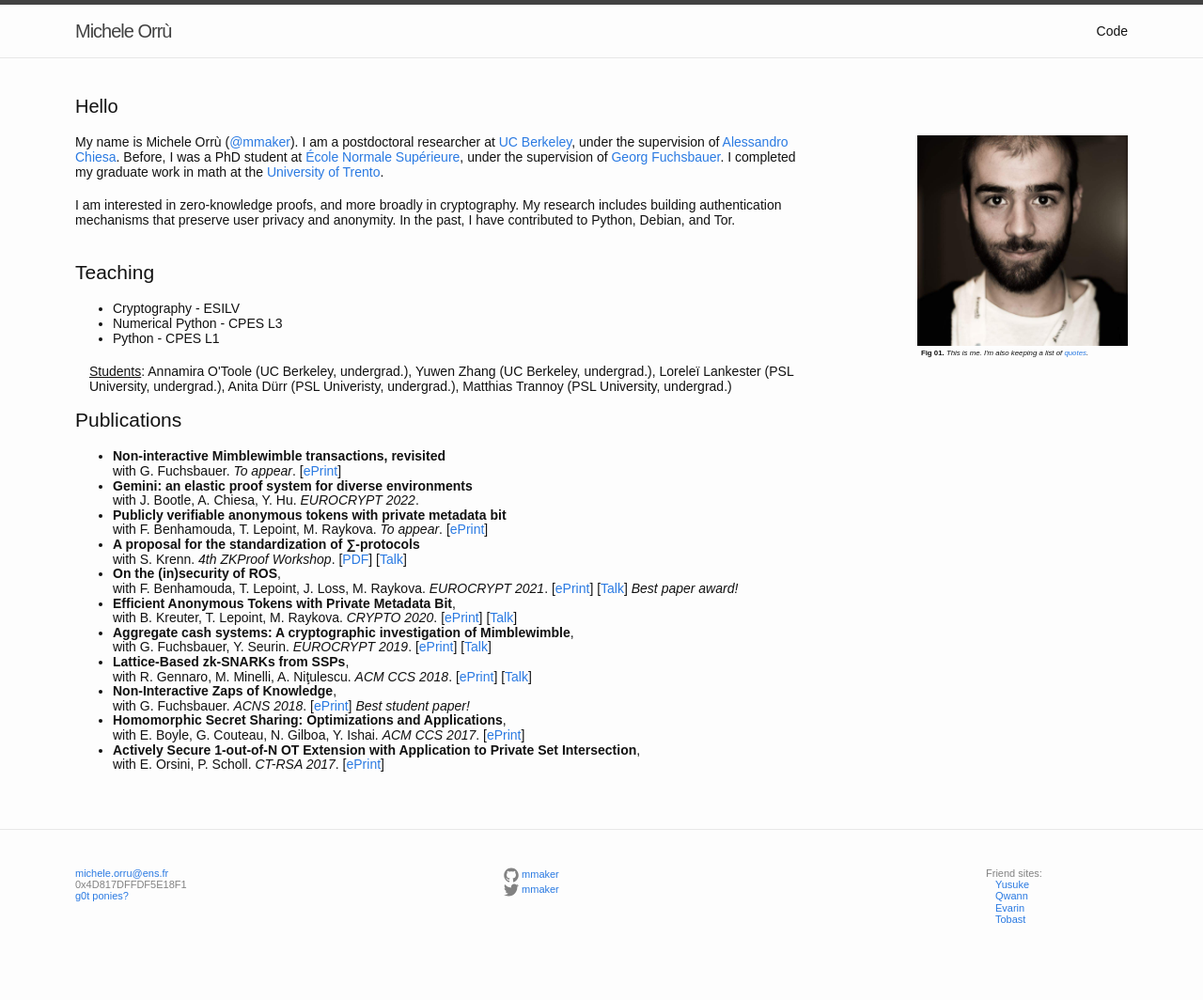
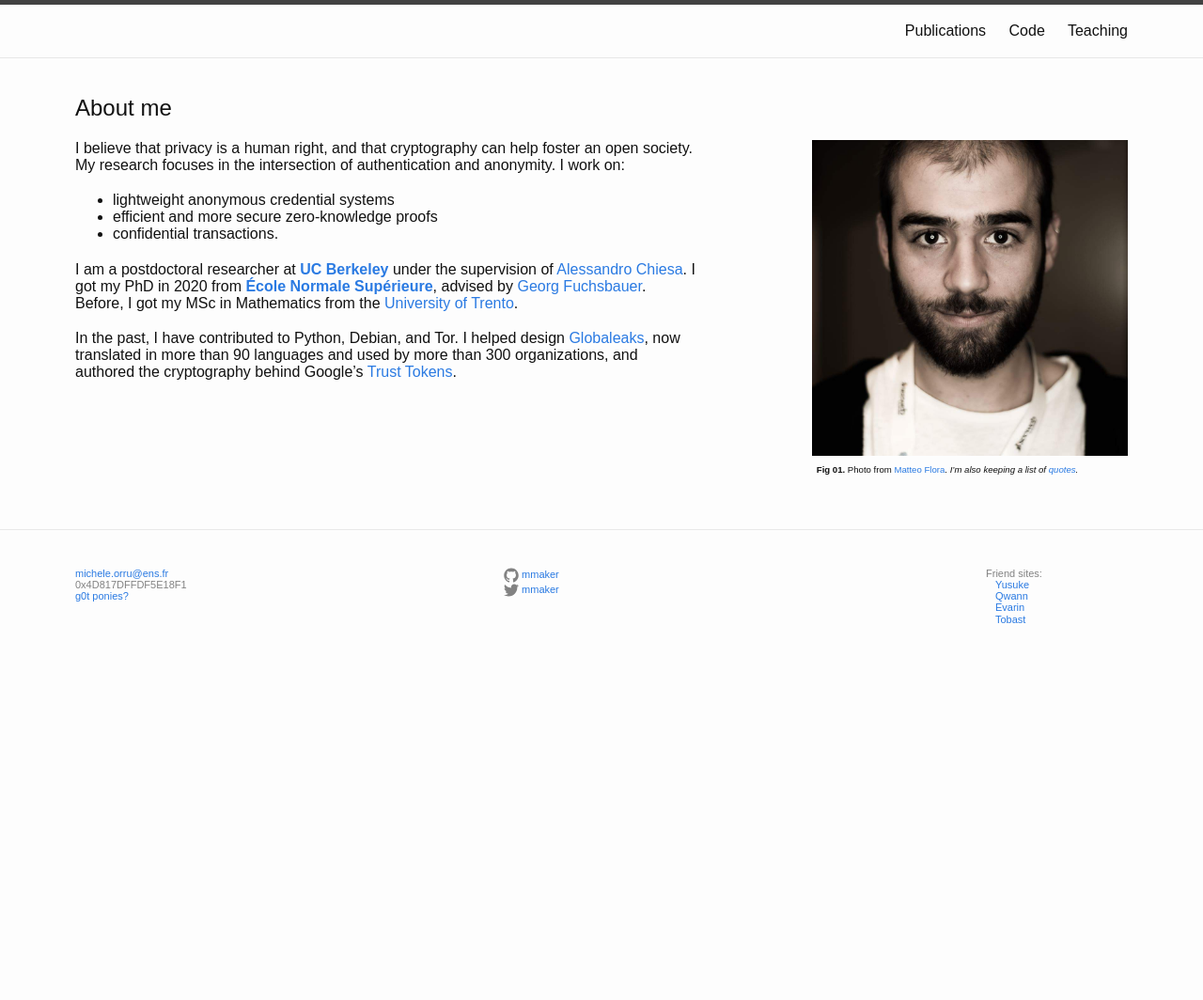
Before and after one commit to mmaker/mmaker.github.io, a Jekyll site: the page built from index.md, in a window 1280 px wide. Shown: the whole page at 94% size. Built offline with Jekyll 4.4.1, drawn with Linux system fonts in a browser that asks for light colours; nearby versions of some CDN libraries; our own code applies the rules of GitHub Pages for plain Markdown files; after the commit the page ends 900 px from its top, so only the background shows below that.

Commit message:
Creating a slick intro page.

```diff
--- a/_includes/header.html
+++ b/_includes/header.html
@@ -1,7 +1,9 @@
 <header class="site-header">
 
   <div class="wrapper">
-    <a class="site-title" href="{{ site.baseurl }}/">{{ site.title }}</a>
+    <!-- {% if page.path != "" %}
+    <a class="site-title" href="{{ site.baseurl }}">{{ site.title }}</a>
+    {% endif %} -->
 
     <nav class="site-nav">
       <a href="#" class="menu-icon">
@@ -14,7 +16,9 @@
 
       <div class="trigger">
 	<!-- <a class="page-link" href="{{ site.baseurl }}/notes.html">Notes</a> -->
-	<a class="page-link" href="{{ site.baseurl}}/code.html">Code</a>
+  <a class="page-link" href="{{ site.baseurl }}/publications.html">Publications</a>
+	<a class="page-link" href="{{ site.baseurl }}/code.html">Code</a>
+  <a class="page-link" href="{{ site.baseurl }}/teaching.html">Teaching</a>
       </div>
     </nav>
 
--- a/_sass/_base.scss
+++ b/_sass/_base.scss
@@ -55,6 +55,13 @@ img {
 figure > img {
     display: block;
 }
+
+sub {
+    font-size: $small-font-size;
+    padding: 0.5em;
+    line-height: 0.5;
+}
+
 
 figcaption {
     font-size: $small-font-size;
--- a/css/main.scss
+++ b/css/main.scss
@@ -7,9 +7,9 @@
 
 // Our variables
 $base-font-family: sans-serif;
-$base-font-size:   14px;
+$base-font-size:   16px;
 $base-font-weight: 400;
-$small-font-size:  $base-font-size * 0.56;
+$small-font-size:  $base-font-size * 0.6;
 $base-line-height: 1.115;
 
 $spacing-unit:     40px;
@@ -63,12 +63,12 @@ h1 {
 
 
 .col-1 {
-    width: 69%;
+    width: 59%;
     float: left;
 }
 
 .col-2 {
-    width: 20%;
+    width: 30%;
     float: right;
 
 }
--- a/index.html
+++ /dev/null
@@ -1,134 +0,0 @@
----
-layout: default
----
-
-<div class="home">
-
-
-  <h1 class="page-heading">Hello</h1>
-
-  <div class="col-1">
-    <p>
-      My name is Michele Orrù (<a href="https://twitter.com/mmaker">@mmaker</a>).
-
-      I am a postdoctoral researcher at <a href="https://eecs.berkeley.edu/">UC Berkeley</a>, under
-      the supervision of <a href="https://people.eecs.berkeley.edu/~alexch/">Alessandro Chiesa</a>.
-
-      Before, I was a PhD student at <a href="https://crypto.di.ens.fr/">École Normale Supérieure</a>,
-      under the supervision of <a href="https://www.di.ens.fr/~fuchsbau">Georg Fuchsbauer</a>.
-      I completed my graduate work in math
-      at the <a href="http://www.maths.unitn.it/en">University of Trento</a>.
-      <!-- I <a href="defense.html">defended</a> in April 2020. -->
-    </p>
-    <p>
-      I am interested in zero-knowledge proofs, and more broadly in cryptography.
-      My research includes building authentication mechanisms that preserve
-      user privacy and anonymity.
-
-      In the past, I have contributed to Python, Debian, and Tor.
-    </p>
-
-    <br />
-    <h2>Teaching</h2>
-    <ul>
-      <li>Cryptography - ESILV </li>
-      <li>Numerical Python - CPES L3</li>
-      <li>Python - CPES L1 </li>
-    </ul>
-    <div style="margin-left:15px"> <u>Students</u>: Annamira O'Toole (UC Berkeley, undergrad.), Yuwen Zhang (UC Berkeley, undergrad.), Loreleï Lankester (PSL University, undergrad.), Anita Dürr (PSL Univeristy, undergrad.), Matthias Trannoy (PSL University, undergrad.)</div>
-
-    <br/>
-    <h2>Publications</h2>
-    <ul>
-      <li>
-        <b>Non-interactive Mimblewimble transactions, revisited</b>
-        <br />
-        <smpcs>with G. Fuchsbauer</smpcs>.
-        <i>To appear</i>.
-        [<a href="https://eprint.iacr.org/2022/265">ePrint</a>]
-      <li>
-        <b>Gemini: an elastic proof system for diverse environments</b>
-        <br />
-        <smpcs>with J. Bootle, A. Chiesa, Y. Hu</smpcs>.
-        <i>EUROCRYPT 2022</i>.
-      <li>
-        <b>Publicly verifiable anonymous tokens with private metadata bit</b>
-        <br />
-        <smpcs>with F. Benhamouda, T. Lepoint, M. Raykova</smpcs>.
-        <i>To appear</i>.
-        [<a href="https://eprint.iacr.org/2022/004">ePrint</a>]
-      <li>
-        <b>A proposal for the standardization of ∑-protocols</b>
-        <br />
-        <smpcs>with S. Krenn</smpcs>.
-        <i>4th ZKProof Workshop</i>.
-        [<a href="https://docs.zkproof.org/pages/standards/accepted-workshop4/proposal-sigma.pdf">PDF</a>]
-        [<a href="https://www.youtube.com/watch?v=bh0hBwxOiVI">Talk</a>]
-      <li>
-        <b>On the (in)security of ROS</b>,
-        <br />
-        <smpcs>with F. Benhamouda, T. Lepoint, J. Loss, M. Raykova</smpcs>.
-        <i>EUROCRYPT 2021</i>.
-        [<a href="https://eprint.iacr.org/2020/945">ePrint</a>]
-        [<a href="https://youtu.be/jrtwNV9KEFU?t=2116">Talk</a>]
-        <emsp> <i> Best paper award! </i>
-      <li>
-        <b> Efficient Anonymous Tokens with Private Metadata Bit</b>,
-        <br />
-        <smpcs>with B. Kreuter, T. Lepoint, M. Raykova</smpcs>.
-        <i>CRYPTO 2020</i>.
-        [<a href="https://eprint.iacr.org/2020/072">ePrint</a>]
-	[<a href="https://www.youtube.com/watch?v=uk3WOFaasCQ">Talk</a>]
-      <li>
-        <b> Aggregate cash systems: A cryptographic investigation of Mimblewimble</b>,
-        <br />
-        <smpcs>with G. Fuchsbauer, Y. Seurin</smpcs>.
-        <i>EUROCRYPT 2019</i>.
-        [<a href="https://eprint.iacr.org/2018/1039">ePrint</a>]
-	[<a href="https://www.youtube.com/watch?v=6AuYdbVrYps">Talk</a>]
-      <li>
-        <b> Lattice-Based zk-SNARKs from SSPs</b>,
-        <br />
-        <smpcs>with R. Gennaro, M. Minelli, A. Niţulescu</smpcs>.
-        <i>ACM CCS 2018</i>.
-        [<a href="https://eprint.iacr.org/2018/275">ePrint</a>]
-	[<a href="https://www.youtube.com/watch?v=XAvKR0kH9o0">Talk</a>]
-      <li>
-        <b>Non-Interactive Zaps of Knowledge</b>,
-        <br />
-        <smpcs>with G. Fuchsbauer</smpcs>.
-        <i>ACNS 2018</i>.
-        [<a href="https://eprint.iacr.org/2018/228">ePrint</a>]
-        <emsp> <i> Best student paper! </i>
-      </li>
-      <li>
-        <b>Homomorphic Secret Sharing: Optimizations and Applications</b>,
-        <br />
-        <smpcs>with E. Boyle, G. Couteau, N. Gilboa, Y. Ishai</smpcs>.
-        <i>ACM CCS 2017</i>.
-        [<a href="https://eprint.iacr.org/2018/419">ePrint</a>]
-      </li>
-      <li>
-        <b>Actively Secure 1-out-of-N OT Extension with Application to Private Set
-          Intersection</b>,
-        <br />
-        <smpcs>with E. Orsini, P. Scholl</smpcs>.
-        <i>CT-RSA 2017</i>.
-        [<a href="https://eprint.iacr.org/2016/933">ePrint</a>]
-      </li>
-    </ul>
-
-  </div>
-
-  <div class="col-2">
-    <figure>
-      <img src="pic.jpg">
-      <figcaption align="right"> <b>Fig 01.</b>
-        <i>
-          This is me.
-          I'm also keeping a list of <a href="about/quotes.html">quotes</a>.
-        </i>
-      </figcaption>
-    </figure>
-  </div>
-</div>
--- /dev/null
+++ b/index.md
@@ -0,0 +1,32 @@
+---
+layout: default
+---
+
+
+## About me
+
+<div class="col-1">
+I believe that privacy is a human right, and that cryptography can help foster an open society.
+My research focuses in the intersection of authentication and anonymity.
+I work on:
+
+- lightweight anonymous credential systems
+- efficient and more secure zero-knowledge proofs
+- confidential transactions.
+
+I am a postdoctoral researcher at **[UC Berkeley](https://eecs.berkeley.edu/)** under
+the supervision of [Alessandro Chiesa](https://people.eecs.berkeley.edu/~alexch/).
+I got my PhD in 2020 from **[École Normale Supérieure](https://crypto.di.ens.fr/)**,
+advised by [Georg Fuchsbauer](https://www.di.ens.fr/~fuchsbau).
+Before, I got my MSc in Mathematics from the [University of Trento](http://www.maths.unitn.it/en).
+
+In the past, I have contributed to Python, Debian, and Tor.
+I helped design [Globaleaks](http://globaleaks.org/), now translated in more than 90 languages and used by more than 300 organizations,
+and authored the cryptography behind Google's [Trust Tokens](https://developer.chrome.com/en/docs/privacy-sandbox/trust-tokens/).
+
+</div>
+
+<div class="col-2">
+  ![](pic.jpg)
+  <sub>**Fig 01.** Photo from [Matteo Flora](https://matteoflora.com/). _I'm also keeping a list of [quotes](about/quotes.html)._</sub>
+</div>
```
Also changed, not shown: _config.yml (+0 -8 lines), code.md (+1 -0 lines), publications.md (added, +80 -0 lines), teaching.md (added, +19 -0 lines).
